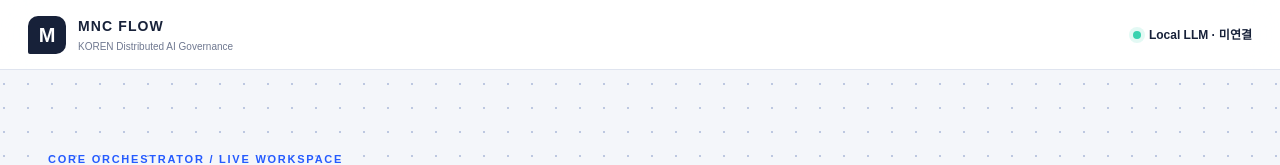
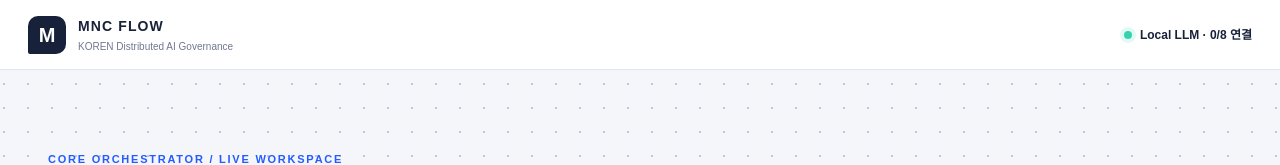
Before and after one commit to johnlimmm/axnetcc, a Next.js app: page / in a window 1280 px wide. Shown: the top 165 px of the page. Built offline with nearby package versions, Linux system fonts and the light colour scheme; no server answers.

Commit message:
Report live health for independent agent LLMs

```diff
--- /dev/null
+++ b/app/api/health/route.ts
@@ -0,0 +1,33 @@
+import { agentProfiles, type AgentId } from "../../../lib/knowledge";
+import { resolveAgentRuntime } from "../../../lib/local-llm";
+
+export const dynamic = "force-dynamic";
+
+export async function GET() {
+  const ids = Object.keys(agentProfiles) as AgentId[];
+  const agents = await Promise.all(
+    ids.map(async (id) => {
+      const runtime = resolveAgentRuntime(id);
+      try {
+        const response = await fetch(`${runtime.baseUrl}/api/version`, {
+          cache: "no-store",
+          signal: AbortSignal.timeout(2_000),
+        });
+        return { id, connected: response.ok, model: runtime.model };
+      } catch {
+        return { id, connected: false, model: runtime.model };
+      }
+    }),
+  );
+  const connected = agents.filter((agent) => agent.connected).length;
+  return Response.json(
+    {
+      status: connected === agents.length ? "connected" : connected ? "degraded" : "disconnected",
+      connected,
+      total: agents.length,
+      model: [...new Set(agents.map((agent) => agent.model))].join(", "),
+      agents,
+    },
+    { headers: { "cache-control": "no-store" } },
+  );
+}
--- a/app/page.tsx
+++ b/app/page.tsx
@@ -1,6 +1,6 @@
 "use client";
 
-import { useMemo, useState } from "react";
+import { useEffect, useMemo, useState } from "react";
 
 type AgentResult = {
   id: string;
@@ -47,6 +47,13 @@ type RunResult = {
     tpotMs?: number | null;
   };
   timeline: { label: string; detail: string; ms: number }[];
+};
+
+type LlmHealth = {
+  status: "connected" | "degraded" | "disconnected";
+  connected: number;
+  total: number;
+  model: string;
 };
 
 const agents = [
@@ -240,10 +247,26 @@ export default function Home() {
   const [mode, setMode] = useState<RunResult["mode"]>("proposed");
   const [result, setResult] = useState<RunResult>(() => buildFallbackResult(exampleRequests[0], "proposed"));
   const [benchmarks, setBenchmarks] = useState<Partial<Record<RunResult["mode"], RunResult["metrics"]>>>({});
+  const [llmHealth, setLlmHealth] = useState<LlmHealth | null>(null);
   const [running, setRunning] = useState(false);
   const [activeAgent, setActiveAgent] = useState("security");
   const selectedResult = result.agents.find((agent) => agent.id === activeAgent) ?? result.agents[0];
   const selectedCount = result.agents.filter((agent) => agent.selected).length;
+
+  useEffect(() => {
+    let active = true;
+    fetch("/api/health", { cache: "no-store" })
+      .then((response) => response.json())
+      .then((health: LlmHealth) => {
+        if (active) setLlmHealth(health);
+      })
+      .catch(() => {
+        if (active) setLlmHealth({ status: "disconnected", connected: 0, total: 8, model: "" });
+      });
+    return () => {
+      active = false;
+    };
+  }, []);
 
   const comparison = useMemo(() => {
     return [
@@ -287,7 +310,11 @@ export default function Home() {
           <div><strong>MNC FLOW</strong><small>KOREN Distributed AI Governance</small></div>
         </div>
         <div className="networkState">
-          <span /> {result.metrics.llmBackend === "ollama" ? `Local LLM · ${result.metrics.model}` : "Local LLM · 미연결"}
+          <span /> {!llmHealth
+            ? "Local LLM · 확인 중"
+            : llmHealth.status === "connected"
+              ? `Local LLM · ${llmHealth.connected}/${llmHealth.total} 연결 · ${llmHealth.model}`
+              : `Local LLM · ${llmHealth.connected}/${llmHealth.total} 연결`}
         </div>
       </header>
 
--- a/lib/local-llm.ts
+++ b/lib/local-llm.ts
@@ -42,7 +42,7 @@ function agentEnvironmentKey(agent: AgentId, suffix: "BASE_URL" | "MODEL") {
   return `LOCAL_LLM_${agent.toUpperCase()}_${suffix}`;
 }
 
-function resolveAgentRuntime(agent: AgentId) {
+export function resolveAgentRuntime(agent: AgentId) {
   const baseUrl =
     process.env[agentEnvironmentKey(agent, "BASE_URL")] ??
     process.env.LOCAL_LLM_BASE_URL ??
```
